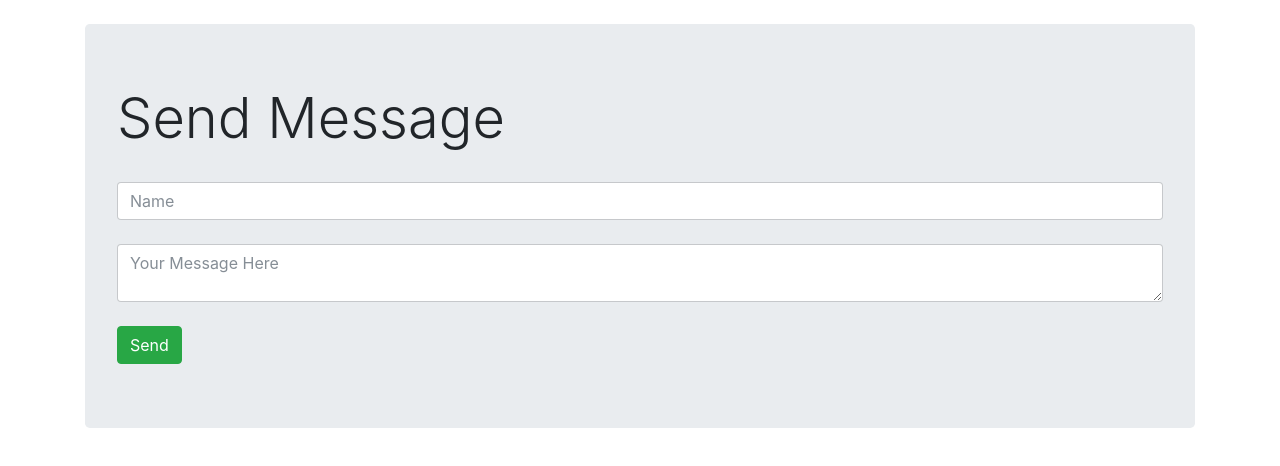
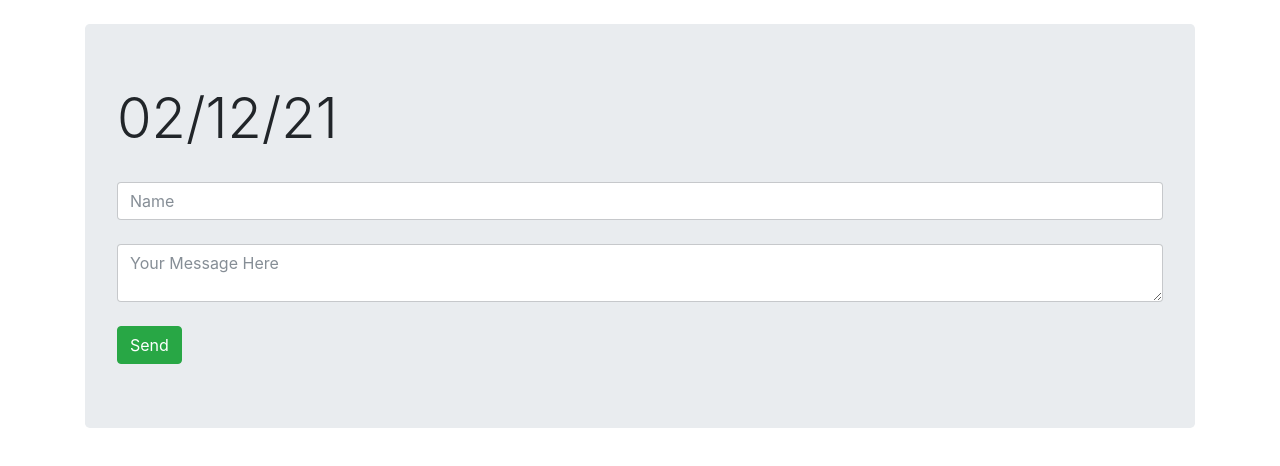
Before and after one commit to luanleiteti/ezops-test-luan, a website: page index.html in a window 1280 px wide. Drawn offline with nearby package versions, Linux system fonts and the light colour scheme; no server answers.

Commit message:
alteracao no name do menssage

```diff
--- a/index.html
+++ b/index.html
@@ -12,7 +12,7 @@
 <div class="container">
     <br>
     <div class="jumbotron">
-        <h1 class="display-4">Send Message</h1>
+        <h1 class="display-4">02/12/21</h1>
         <br>
         <input id = "name" class="form-control" placeholder="Name">
         <br>
```
